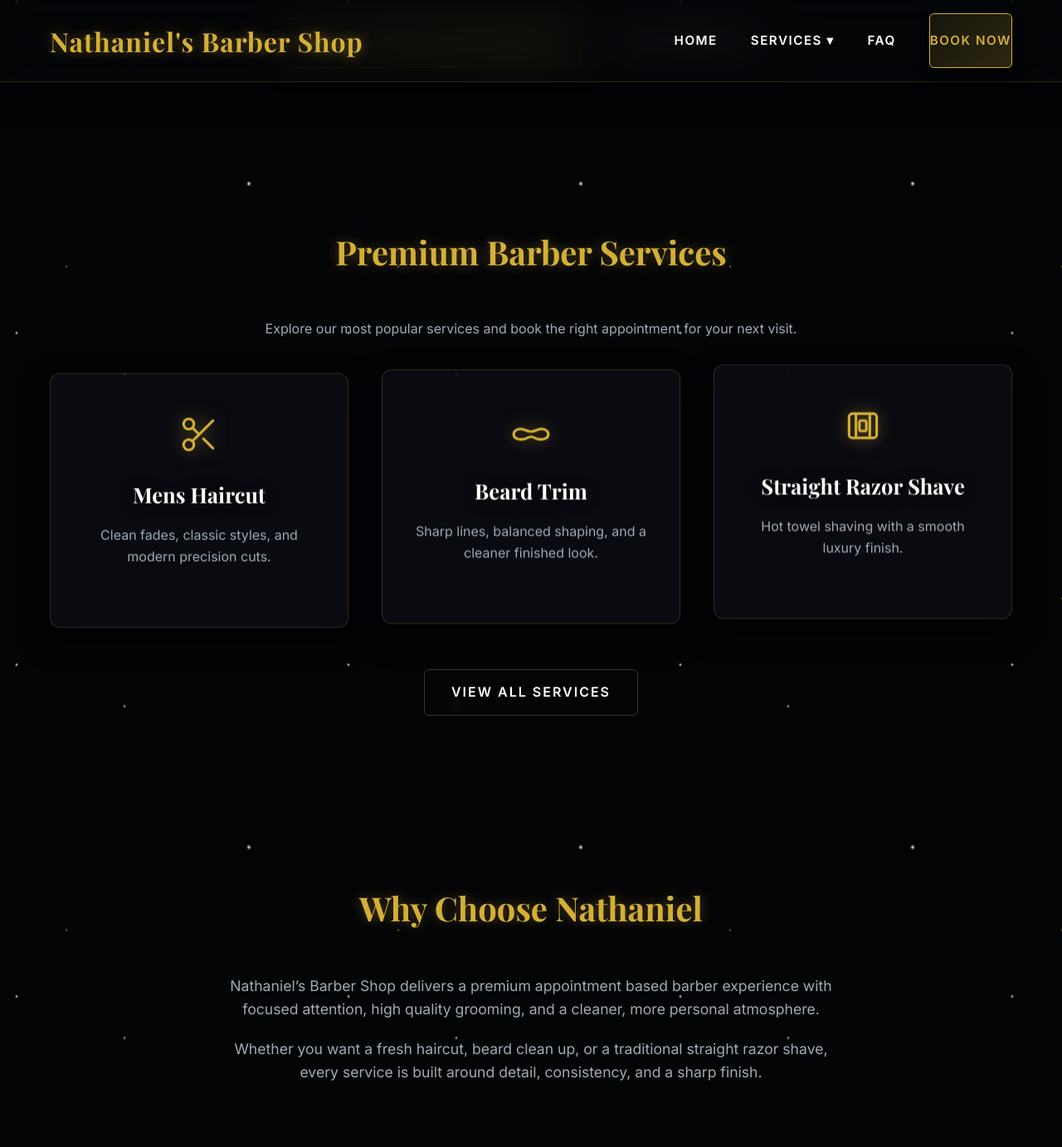
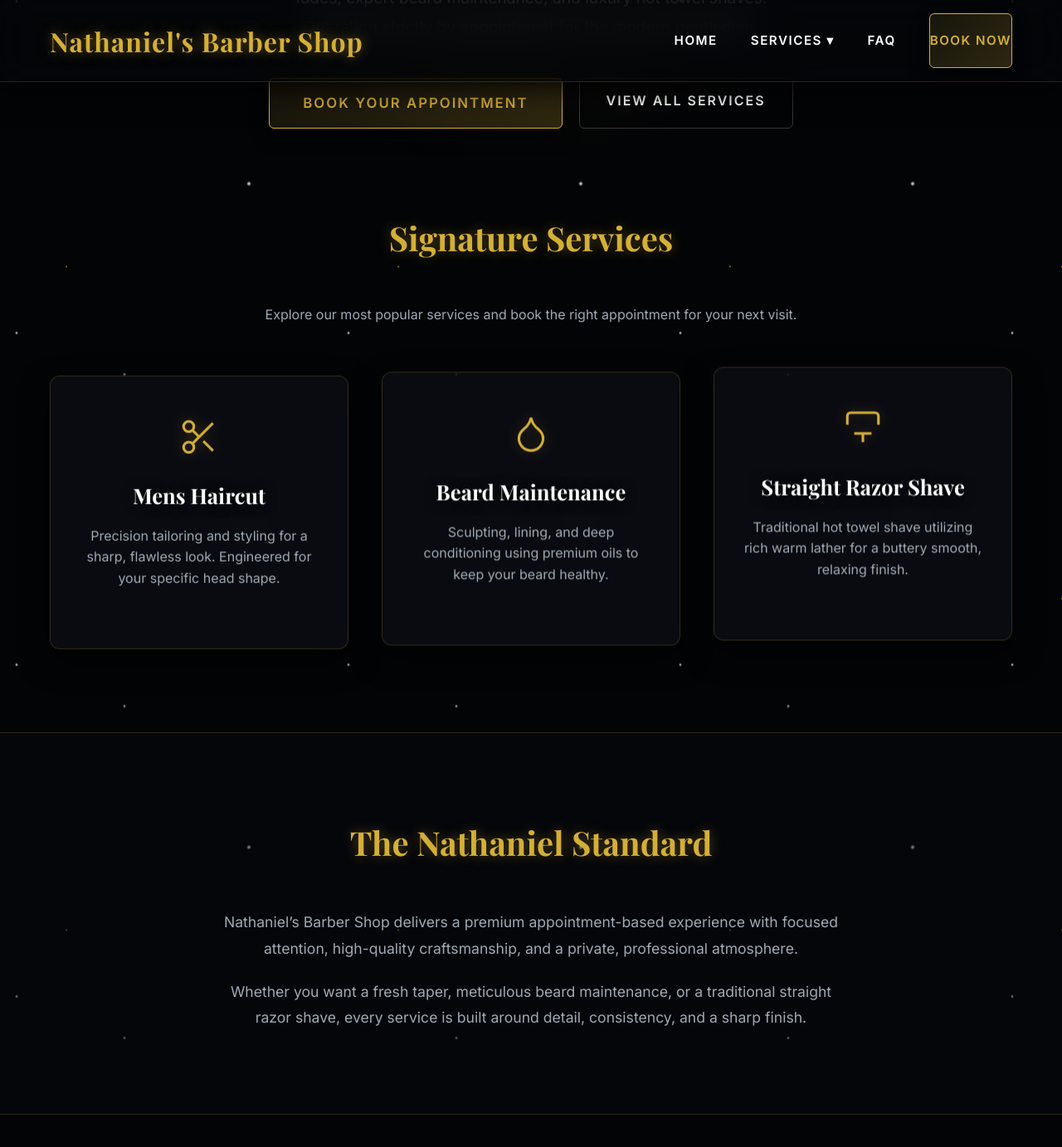
Before and after one commit to YourOnlineSquad/nathaniels-barber-shop, a Jekyll site: the page built from index.md, in a window 1280 px wide and 1400 px high, scrolled down 548 px. Shown: the top 1383 px of the window at 83% size. Built offline with Jekyll 4.4.1, drawn with Linux system fonts in a browser that asks for light colours; some web fonts are replaced; some of the changed text lies outside the part shown.

Commit message:
Update index.md

```diff
--- a/index.md
+++ b/index.md
@@ -1,81 +1,97 @@
 ---
 layout: default
-title: Nathaniel’s Barber Shop in Sioux Falls SD | High-End Grooming
----
+title: Premium Haircut in Sioux Falls, SD | Nathaniel’s Barber Shop
 ---
 
-<section class="section" style="padding-top: 140px; padding-bottom: 90px; position: relative;">
-  <div class="container" style="text-align: center; max-width: 900px;">
+<header class="hero-cinematic" style="padding: 120px 20px 60px; background: transparent; position: relative;">
+  <div class="container" style="max-width: 900px; text-align: center;">
 
-    <h1 style="font-size: clamp(3rem, 6vw, 4.5rem); line-height: 1.1; margin-bottom: 25px; text-shadow: 0 10px 30px rgba(0,0,0,0.8);">
-      Premium <span style="color: var(--accent-gold);">Barber Shop</span><br>in Sioux Falls, SD
-    </h1>
-
-    <p style="font-size: 1.15rem; color: #b0b8c1; line-height: 1.8; margin-bottom: 45px; padding: 0 20px;">
-      Elevate your style at Nathaniel's Barber Shop, the premier destination for precision haircuts, expert beard grooming, and luxury hot towel shaves in Sioux Falls, South Dakota. Operating strictly by appointment for the modern gentleman.
+    <span class="eyebrow-text">Master Craftsmanship</span>
+    <h1 class="hero-title" style="font-size: clamp(2.5rem, 5vw, 4.5rem);">Nathaniel’s Barber Shop in Sioux Falls, SD</h1>
+    <div class="accent-line"></div>
+    <p class="hero-subtitle" style="font-size: 1.2rem; color: #b0b8c1; margin-bottom: 45px; line-height: 1.8;">
+      Elevate your style at Nathaniel's Barber Shop, the premier destination for a <strong>premium haircut in Sioux Falls, SD</strong>. We specialize in precision fades, expert beard maintenance, and luxury hot towel shaves. Operating strictly by appointment for the modern gentleman.
     </p>
 
     <div style="display: flex; gap: 20px; justify-content: center; flex-wrap: wrap;">
-      <a href="{{ site.baseurl }}/book/" class="btn-primary" style="padding: 16px 40px; font-size: 1.05rem;">Book Your Appointment</a>
-      <a href="{{ site.baseurl }}/services/" class="btn-primary" style="background: transparent; border-color: rgba(255,255,255,0.2); color: #fff !important; box-shadow: none;">View Services</a>
+      <a href="https://www.styleseat.com/m/v/nathanielsbarbershop?utm_source=google&utm_medium=reserve" target="_blank" rel="noopener noreferrer" class="btn-primary" style="padding: 16px 40px; font-size: 1.05rem;">Book Your Appointment</a>
+      <a href="{{ site.baseurl }}/services/" class="btn-primary" style="background: transparent; border-color: rgba(255,255,255,0.2); color: #fff !important; box-shadow: none;">View All Services</a>
     </div>
 
   </div>
-</section>
+</header>
 
-<section class="section">
+<section class="section" style="padding-top: 40px;">
   <div class="container" style="text-align: center;">
-    <h2 class="section-title">Premium Barber Services</h2>
-    <p style="color: var(--text-muted); margin-bottom: 40px;">
-      Explore our most popular services and book the right appointment for your next visit.
-    </p>
+    <h2 class="section-title">Signature Services</h2>
+    <p style="color: var(--text-muted); margin-bottom: 60px;">Explore our most popular services and book the right appointment for your next visit.</p>
 
     <div class="card-grid">
-      <a href="{{ site.baseurl }}/services/mens-haircut" class="card">
-        <svg style="width: 50px; height: 50px; margin-bottom: 20px; stroke-width: 1.5;" viewBox="0 0 24 24" fill="none" stroke-linecap="round" stroke-linejoin="round"><circle cx="6" cy="6" r="3"/><circle cx="6" cy="18" r="3"/><line x1="20" y1="4" x2="8.12" y2="15.88"/><line x1="14.47" y1="14.48" x2="20" y2="20"/><line x1="8.12" y1="8.12" x2="12" y2="12"/></svg>
+
+      <a href="{{ site.baseurl }}/services/mens-haircut" class="card float-element">
+        <svg class="service-icon" viewBox="0 0 24 24"><circle cx="6" cy="6" r="3"/><circle cx="6" cy="18" r="3"/><line x1="20" y1="4" x2="8.12" y2="15.88"/><line x1="14.47" y1="14.48" x2="20" y2="20"/><line x1="8.12" y1="8.12" x2="12" y2="12"/></svg>
         <h3>Mens Haircut</h3>
-        <p>Clean fades, classic styles, and modern precision cuts.</p>
+        <p>Precision tailoring and styling for a sharp, flawless look. Engineered for your specific head shape.</p>
       </a>
 
-      <a href="{{ site.baseurl }}/services/beard-trim" class="card">
-        <svg style="width: 50px; height: 50px; margin-bottom: 20px; stroke-width: 1.5;" viewBox="0 0 24 24" fill="none" stroke-linecap="round" stroke-linejoin="round"><path d="M2 14c0-2 2-3 4-3 2.5 0 3.5 1.5 6 1.5s3.5-1.5 6-1.5c2 0 4 1 4 3 0 2.5-3 3-5 3-2 0-3.5-1.5-5-1.5S9 17 7 17c-2 0-5-.5-5-3Z"/></svg>
-        <h3>Beard Trim</h3>
-        <p>Sharp lines, balanced shaping, and a cleaner finished look.</p>
+      <a href="{{ site.baseurl }}/services/beard-trim" class="card float-element" style="animation-delay: 1s;">
+        <svg class="service-icon" viewBox="0 0 24 24"><path d="M12 22a7 7 0 0 0 7-7c0-2-1-3.9-3-5.5s-3.5-4-4-6.5c-.5 2.5-2 4.9-4 6.5C6 11.1 5 13 5 15a7 7 0 0 0 7 7z"/></svg>
+        <h3>Beard Maintenance</h3>
+        <p>Sculpting, lining, and deep conditioning using premium oils to keep your beard healthy.</p>
       </a>
 
-      <a href="{{ site.baseurl }}/services/shave" class="card">
-        <svg style="width: 50px; height: 50px; margin-bottom: 20px; stroke-width: 1.5;" viewBox="0 0 24 24" fill="none" stroke-linecap="round" stroke-linejoin="round"><rect x="4" y="5" width="16" height="14" rx="2" ry="2"/><line x1="8" y1="5" x2="8" y2="19"/><line x1="16" y1="5" x2="16" y2="19"/><rect x="10" y="9" width="4" height="6" rx="1"/></svg>
+      <a href="{{ site.baseurl }}/services/shave" class="card float-element" style="animation-delay: 2s;">
+        <svg class="service-icon" viewBox="0 0 24 24"><path d="M3 10V5a2 2 0 0 1 2-2h14a2 2 0 0 1 2 2v5"/><path d="M7 15h10"/><path d="M12 15v5"/></svg>
         <h3>Straight Razor Shave</h3>
-        <p>Hot towel shaving with a smooth luxury finish.</p>
+        <p>Traditional hot towel shave utilizing rich warm lather for a buttery smooth, relaxing finish.</p>
       </a>
-    </div>
-
-    <div style="margin-top: 50px;">
-      <a href="{{ site.baseurl }}/services/" class="btn-primary" style="background: transparent; border-color: rgba(255,255,255,0.2); color: #fff !important; box-shadow: none;">View All Services</a>
     </div>
   </div>
 </section>
 
-<section class="section">
+<section class="section fade-up" style="background: rgba(10, 12, 18, 0.4); border-top: 1px solid var(--border-glow); border-bottom: 1px solid var(--border-glow);">
   <div class="container" style="text-align: center; max-width: 800px;">
-    <h2 class="section-title">Why Choose Nathaniel</h2>
-    <p style="color: var(--text-muted); font-size: 1.1rem; margin-bottom: 20px;">
-      Nathaniel’s Barber Shop delivers a premium appointment based barber experience with focused attention, high quality grooming, and a cleaner, more personal atmosphere.
+    <h2 class="section-title">The Nathaniel Standard</h2>
+    <p style="color: var(--text-muted); font-size: 1.1rem; margin-bottom: 20px; line-height: 1.8;">
+      Nathaniel’s Barber Shop delivers a premium appointment-based experience with focused attention, high-quality craftsmanship, and a private, professional atmosphere.
     </p>
-    <p style="color: var(--text-muted); font-size: 1.1rem;">
-      Whether you want a fresh haircut, beard clean up, or a traditional straight razor shave, every service is built around detail, consistency, and a sharp finish.
+    <p style="color: var(--text-muted); font-size: 1.1rem; line-height: 1.8;">
+      Whether you want a fresh taper, meticulous beard maintenance, or a traditional straight razor shave, every service is built around detail, consistency, and a sharp finish.
     </p>
   </div>
 </section>
 
-<section class="section" style="padding-bottom: 120px;">
+<section class="section fade-up" style="padding-bottom: 120px;">
   <div class="container" style="text-align: center;">
     <h2 class="section-title">Visit Nathaniel’s Barber Shop</h2>
-    <p style="font-size: 1.2rem; color: var(--text-light); margin-bottom: 10px;">1401 W 10th St, Sioux Falls, SD 57104</p>
-    <p style="font-size: 1.1rem; color: var(--accent-gold); font-weight: 600;">Strictly by appointment only</p>
+    <p style="font-size: 1.4rem; color: var(--text-light); margin-bottom: 10px;">1401 W 10th St, Sioux Falls, SD 57104</p>
+    <p style="font-size: 1.1rem; color: var(--accent-gold); font-weight: 600; letter-spacing: 2px; text-transform: uppercase;">Strictly by appointment only</p>
 
-    <div style="margin-top: 40px;">
-      <a href="{{ site.baseurl }}/book/" class="btn-primary">Book Your Appointment</a>
+    <div style="margin-top: 60px;">
+      <a href="https://www.styleseat.com/m/v/nathanielsbarbershop?utm_source=google&utm_medium=reserve" target="_blank" rel="noopener noreferrer" class="btn-primary">Reserve Your Chair Now</a>
     </div>
   </div>
 </section>
+
+<script>
+  document.addEventListener("DOMContentLoaded", function() {
+    const observerOptions = {
+      root: null,
+      rootMargin: '0px',
+      threshold: 0.15
+    };
+
+    const observer = new IntersectionObserver((entries, observer) => {
+      entries.forEach(entry => {
+        if (entry.isIntersecting) {
+          entry.target.classList.add('visible');
+          observer.unobserve(entry.target);
+        }
+      });
+    }, observerOptions);
+
+    document.querySelectorAll('.fade-up').forEach((el) => {
+      observer.observe(el);
+    });
+  });
+</script>
```
